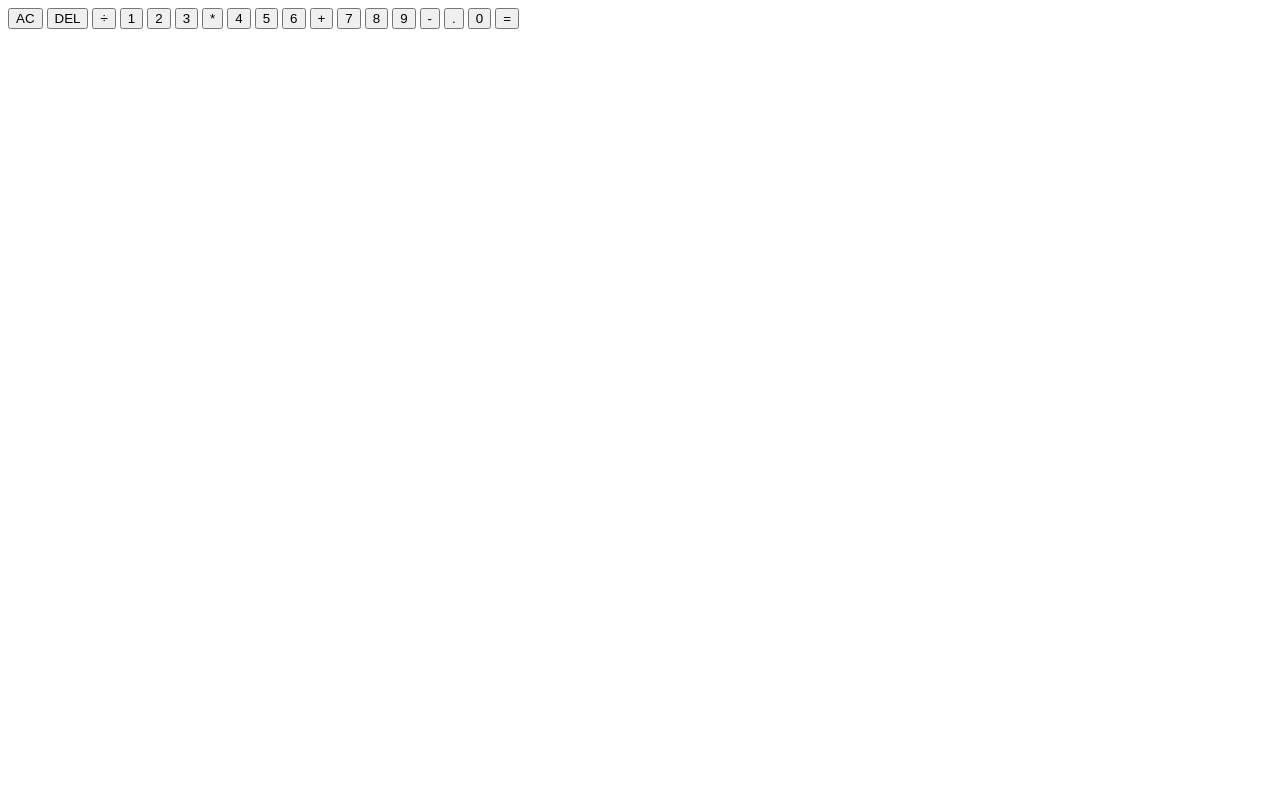
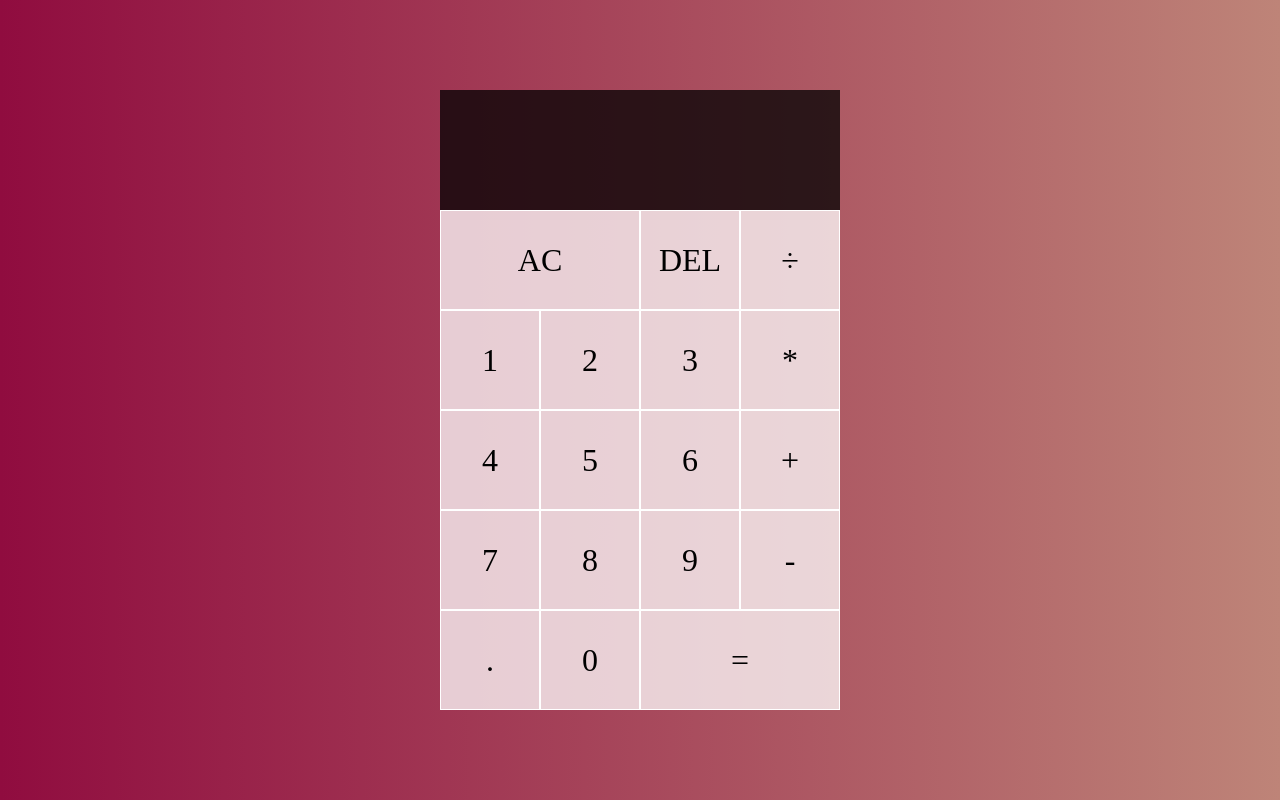
Before and after one commit to Nalisa8/Project_Calculator, a plain HTML site: page index.html in a window 1280 px wide. Drawn offline with Linux system fonts and the light colour scheme.

Commit message:
completed style for calculator in css

```diff
--- a/style.css
+++ b/style.css
@@ -0,0 +1,61 @@
+*, *::before, *::after{
+box-sizing: border-box;
+font-family: 'Times New Roman', Times, serif;
+font-weight: normal;
+}
+
+body{
+    padding: 0;
+    margin: 0;
+    background:linear-gradient(to right, #900C3F, #BE8478);
+
+}
+
+.calculator-grid{
+    display:grid;
+    justify-content: center;
+    align-content: center;
+    min-height: 100vh;
+    grid-template-columns: repeat(4,100px);
+    grid-template-rows: minmax(120px,auto)repeat(5,100px);
+
+
+}
+.calculator-grid > button{
+    cursor: pointer;
+    font-size: 2rem;
+    border: 1px solid white;
+    outline:none;
+    background-color: rgba(255, 255, 255, .75);
+
+
+}
+
+.calculator-grid> button:hover {
+     background-color: rgba(255, 255, 255, .9);
+}
+
+.span-two{
+    grid-column:span 2;
+}
+.output{
+    grid-column: 1/ -1;
+    background-color: rgba(0, 0, 0, .75);
+    display: flex;
+    align-items: flex-end;
+    justify-content: space-around;
+    flex-direction: column;
+    padding: 10px;
+    word-wrap: break-word;
+    word-break: break-all;
+}
+
+.output .previous-operand{
+    color: rgba(255, 255, 255, .75);
+    font-size: 1.5rem;
+}
+
+.output .current-operand {
+    color: white;
+    font-size: 2.5rem;
+}
```
Also changed, not shown: index.html (+0 -2 lines).
